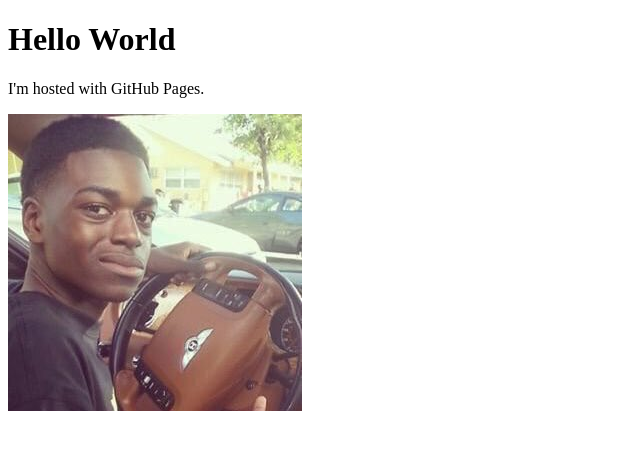
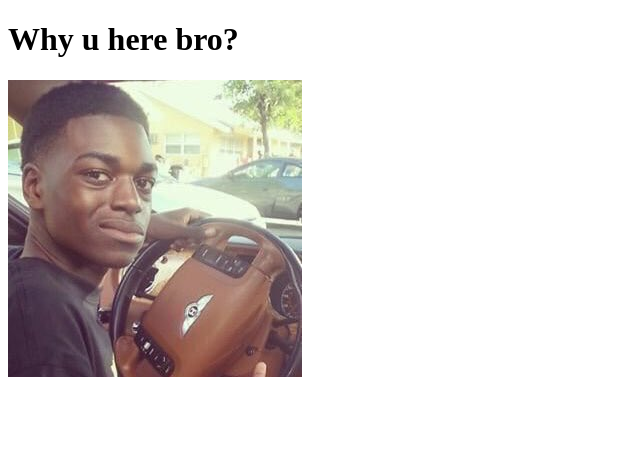
Before and after one commit to noctitan/noctitan.github.io, a plain HTML site: page index.html in a window 1280 px wide. Shown: the whole page, without its empty margins (0-640 px from the left). Drawn offline with Linux system fonts and the light colour scheme.

Commit message:
changed words

```diff
--- a/index.html
+++ b/index.html
@@ -1,8 +1,8 @@
 <!DOCTYPE html>
 <html>
 <body>
-<h1> Hello World </h1>
-<p> I'm hosted with GitHub Pages. </p>
+<h1> Why u here bro? </h1>
+<p>  </p>
 <img src="confused.jpg" alt="a confused dude" />
 </body>
 </html>
```
